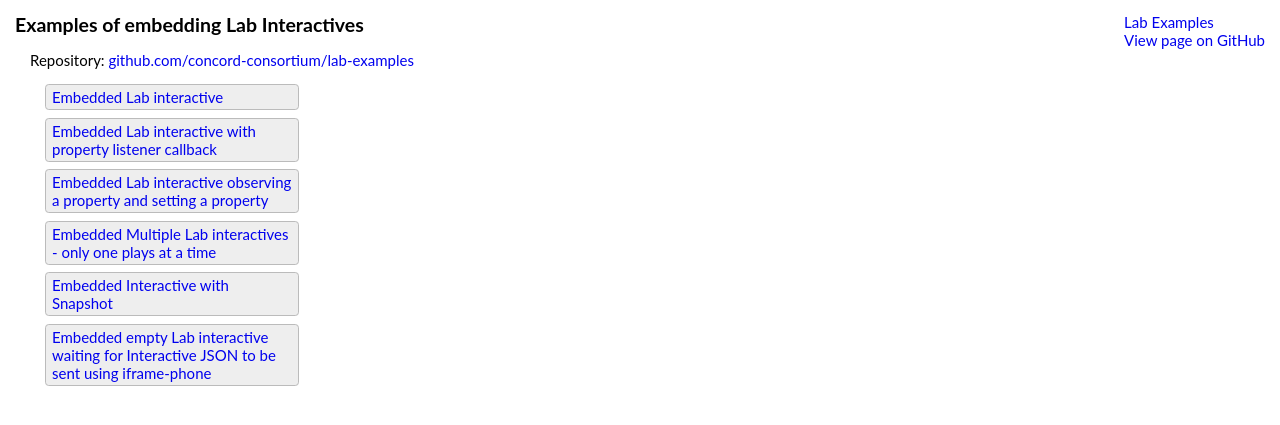
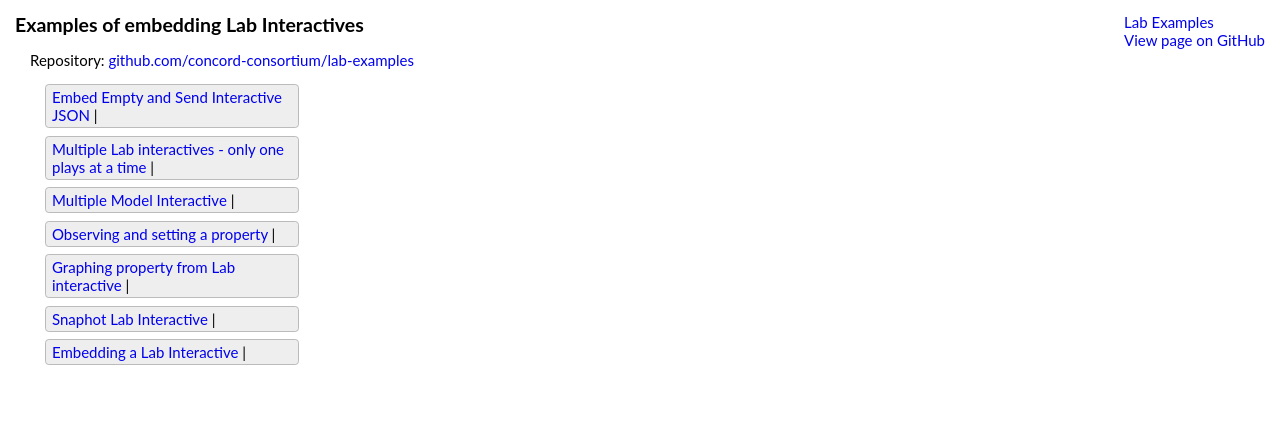
Before and after one commit to concord-consortium/lab-examples, a Jekyll site: the page built from index.html, in a window 1280 px wide. Shown: the top 425 px of the page. Built offline with Jekyll 4.4.1, drawn with Linux system fonts in a browser that asks for light colours; nearby versions of some CDN libraries; a style sheet for code colours, icons or effects is not loaded.

Commit message:
dynamically generate index
[#70413506]

```diff
--- a/index.html
+++ b/index.html
@@ -1,15 +1,15 @@
 ---
 layout: default
 title: Examples of embedding Lab Interactives
+no_index: true
 ---
 <p>
   Repository: <a href="https://github.com/concord-consortium/lab-examples">github.com/concord-consortium/lab-examples</a>
 </p>
 <ul>
-  <li><a href="simple-embed.html">Embedded Lab interactive</a></li>
-  <li><a href="embed-with-property-listener.html">Embedded Lab interactive with property listener callback</a></li>
-  <li><a href="embed-with-observe-and-set.html">Embedded Lab interactive observing a property and setting a property</a></li>
-  <li><a href="embed-multiple-with-coordination.html">Embedded Multiple Lab interactives - only one plays at a time</a></li>
-  <li><a href="embed-with-snapshot.html">Embedded Interactive with Snapshot</a></li>
-  <li><a href="embed-empty-send-json.html">Embedded empty Lab interactive waiting for Interactive JSON to be sent using iframe-phone</a></li>
+{% for child in site.pages %}
+  {% unless child.no_index %}
+    <li><a href="{{ child.path }}">{{ child.title }}</a> | {{ child.no_index }} </li>
+  {% endunless %}
+{% endfor %}
 </ul>
```
